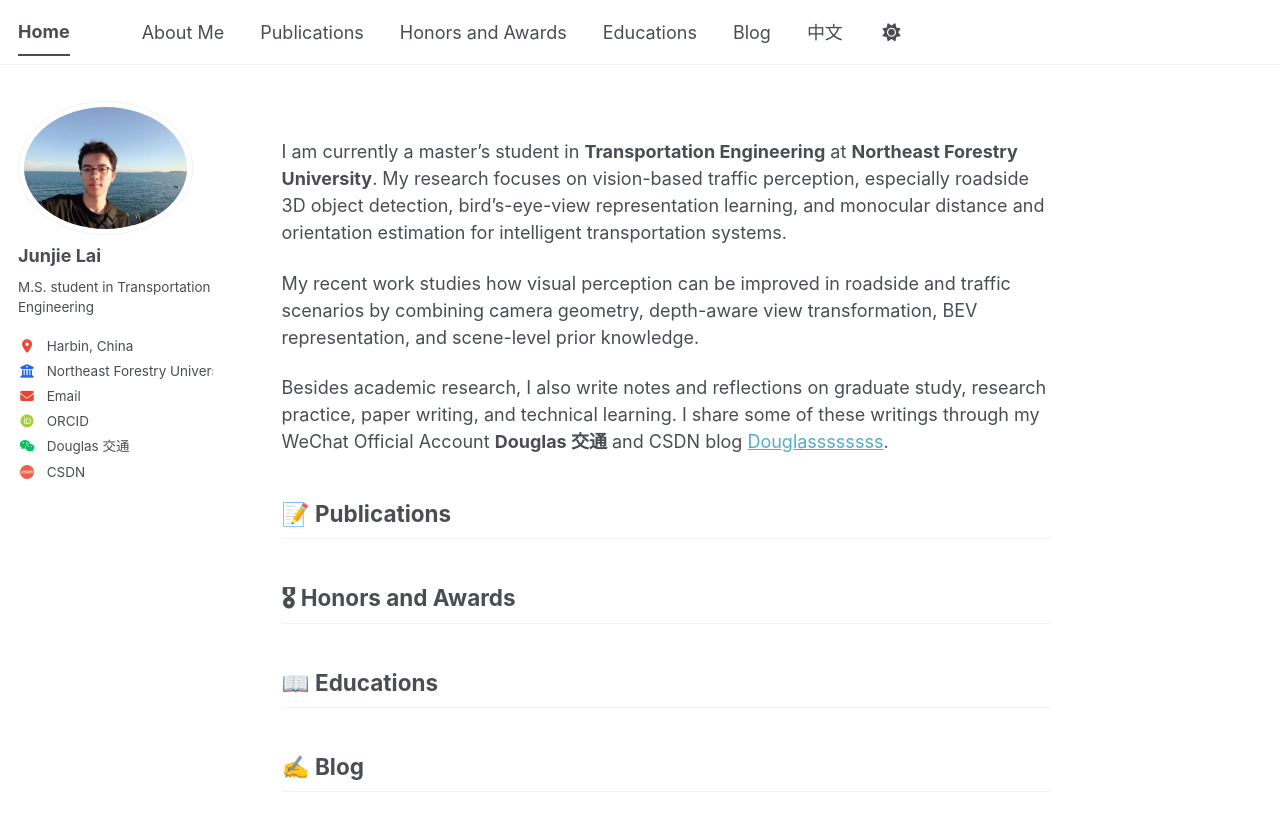
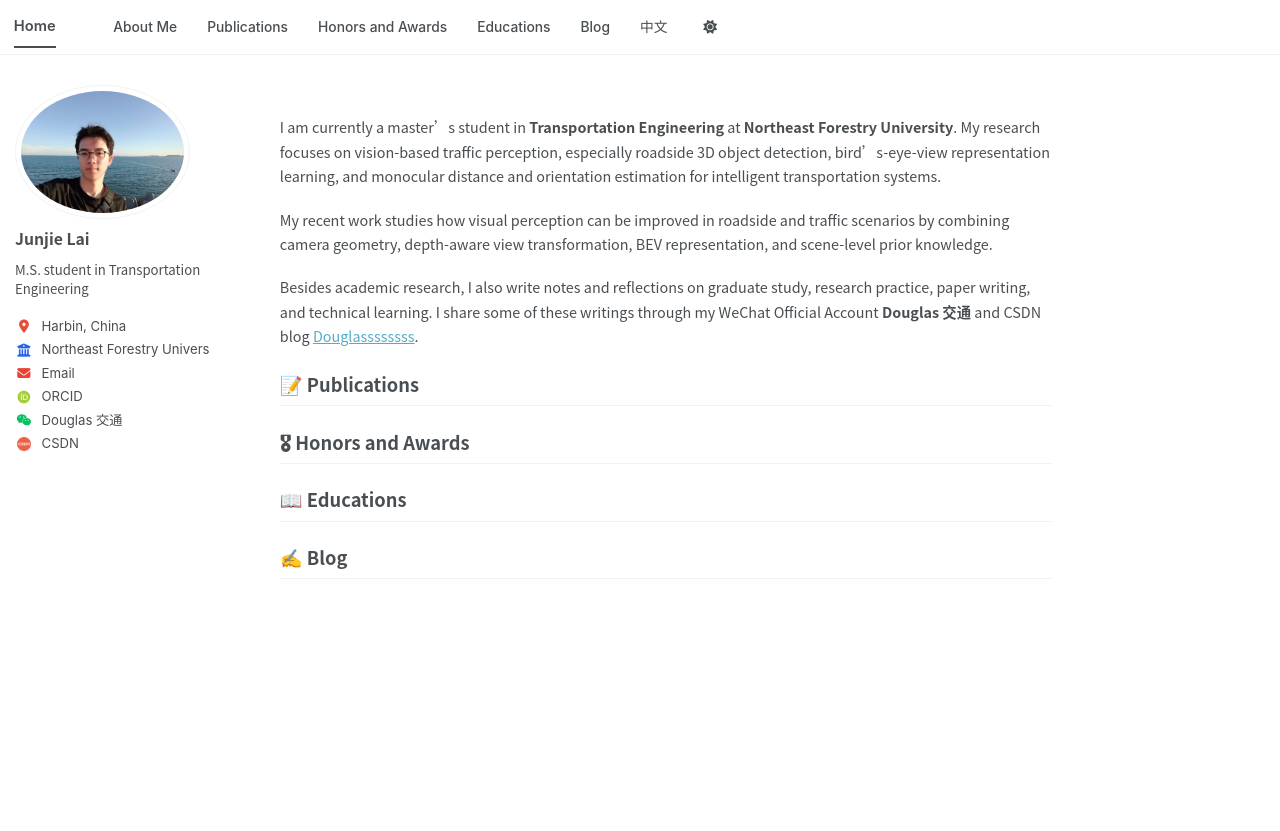
Before and after one commit to Douglassssss/Douglassssss.github.io, a Jekyll site: the page built from _pages/about.md, in a window 1280 px wide. Shown: the top 831 px of the page. Built offline with Jekyll 4.4.1, drawn with Linux system fonts in a browser that asks for light colours; some web fonts are replaced; a script bundle is joined from its source files by our own code; library files that are not in the unit come from our copies.

Commit message:
Polish homepage style

```diff
--- a/_sass/_custom.scss
+++ b/_sass/_custom.scss
@@ -217,3 +217,153 @@
 .author__urls .fa-weixin {
   color: #07c160 !important;
 }
+
+
+/* =========================================================
+   Global typography: unified sans-serif style
+   ========================================================= */
+
+/* Global font family */
+html,
+body,
+button,
+input,
+select,
+textarea {
+  font-family: "Microsoft YaHei", "微软雅黑", "Noto Sans CJK SC", "Noto Sans SC",
+               "PingFang SC", "Hiragino Sans GB", "Helvetica Neue", Arial, sans-serif !important;
+}
+
+/* Base font size */
+html {
+  font-size: 15px !important;
+}
+
+body {
+  font-size: 15px !important;
+  line-height: 1.65 !important;
+  font-weight: 400 !important;
+}
+
+/* Top navigation */
+.masthead,
+.masthead__menu,
+.greedy-nav,
+.greedy-nav a,
+.masthead__menu-item {
+  font-family: inherit !important;
+  font-size: 0.92rem !important;
+  font-weight: 500 !important;
+}
+
+/* Site title in navigation */
+.masthead__menu-item--lg a {
+  font-size: 0.98rem !important;
+  font-weight: 600 !important;
+}
+
+/* Sidebar profile */
+.author__name {
+  font-family: inherit !important;
+  font-size: 1.05rem !important;
+  font-weight: 600 !important;
+  line-height: 1.3 !important;
+}
+
+.author__bio {
+  font-family: inherit !important;
+  font-size: 0.88rem !important;
+  line-height: 1.45 !important;
+}
+
+.author__urls,
+.author__urls li,
+.author__urls li a,
+.author__urls li .author-custom-link {
+  font-family: inherit !important;
+  font-size: 0.88rem !important;
+  line-height: 1.35 !important;
+}
+
+/* Main content */
+.page__content {
+  font-family: inherit !important;
+  font-size: 0.96rem !important;
+  line-height: 1.7 !important;
+}
+
+.page__content p,
+.page__content li {
+  font-size: 0.96rem !important;
+  line-height: 1.7 !important;
+}
+
+/* Section titles */
+.page__content h1 {
+  font-family: inherit !important;
+  font-size: 1.35rem !important;
+  font-weight: 650 !important;
+  margin-top: 1.8rem !important;
+  margin-bottom: 0.8rem !important;
+}
+
+.page__content h2 {
+  font-family: inherit !important;
+  font-size: 1.22rem !important;
+  font-weight: 650 !important;
+  margin-top: 1.7rem !important;
+  margin-bottom: 0.75rem !important;
+}
+
+.page__content h3 {
+  font-family: inherit !important;
+  font-size: 1.05rem !important;
+  font-weight: 600 !important;
+  margin-top: 1.3rem !important;
+  margin-bottom: 0.5rem !important;
+}
+
+/* Homepage custom blocks */
+.homepage-hero h1 {
+  font-family: inherit !important;
+  font-size: 1.45rem !important;
+  font-weight: 650 !important;
+}
+
+.homepage-hero p,
+.project-card p,
+.writing-box p {
+  font-family: inherit !important;
+  font-size: 0.95rem !important;
+  line-height: 1.7 !important;
+}
+
+.research-tags span {
+  font-family: inherit !important;
+  font-size: 0.82rem !important;
+}
+
+/* Buttons */
+.btn,
+.btn--primary,
+.btn--inverse {
+  font-family: inherit !important;
+  font-size: 0.86rem !important;
+  font-weight: 500 !important;
+}
+
+/* Mobile */
+@media screen and (max-width: 768px) {
+  html {
+    font-size: 14.5px !important;
+  }
+
+  .page__content {
+    font-size: 0.95rem !important;
+  }
+
+  .masthead__menu-item,
+  .greedy-nav a {
+    font-size: 0.9rem !important;
+  }
+}
```
